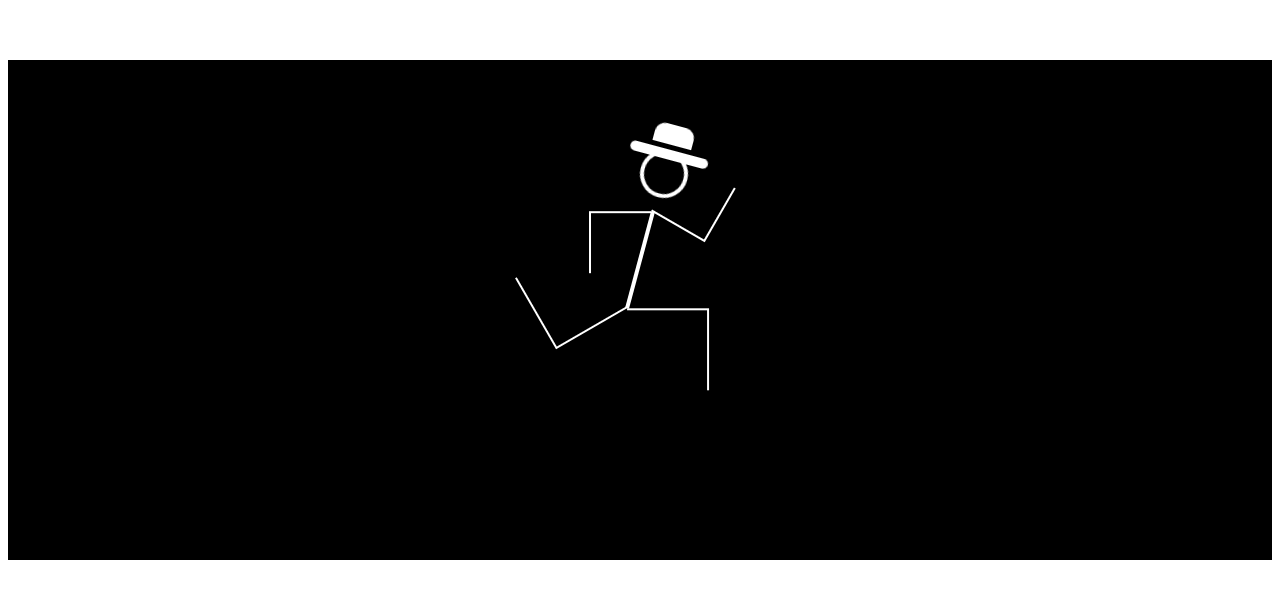
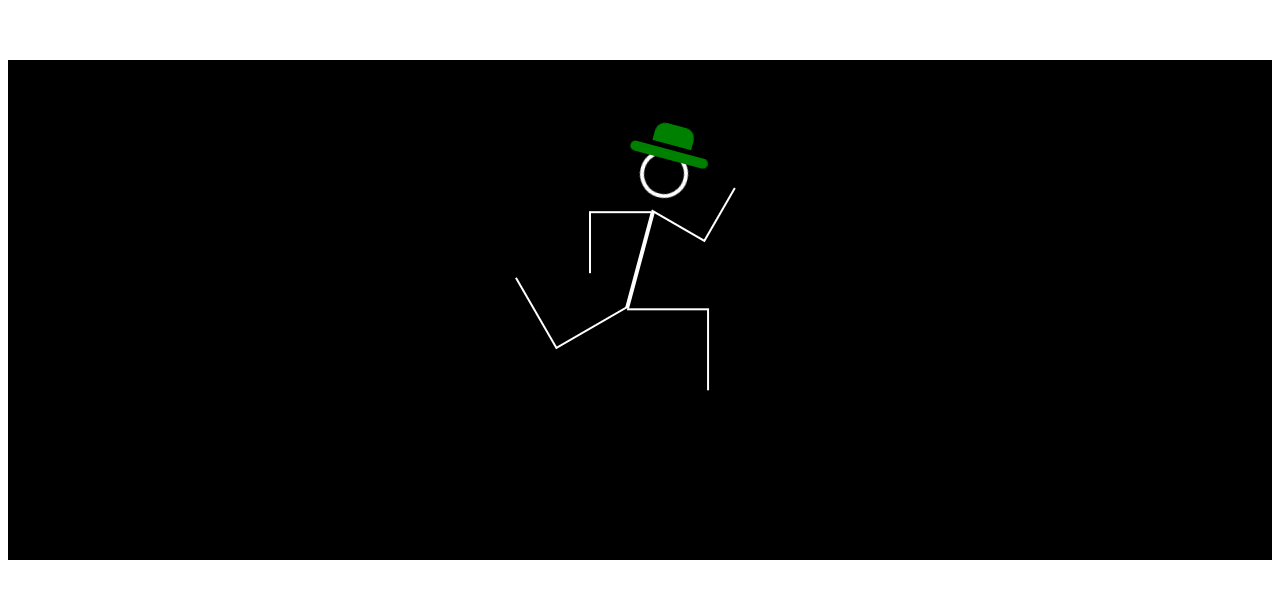
Before and after one commit to 8azaDev/hackathon002, a plain HTML site: page D-kane/D-kane.html in a window 1280 px wide. Shown: the part 140-738 px from the top of the page. Drawn offline with Linux system fonts and the light colour scheme.

Commit message:
修改命名

```diff
--- a/04-kane/04-kane.html
+++ b/D-kane/D-kane.html
@@ -31,6 +31,11 @@
     		border: 4px solid #fff;
     		border-radius: 100px;
     		animation: bodyRun 1s linear infinite;
+    	}
+
+    	.head:before,
+    	.head:after {
+    		background-color: green !important;
     	}
 
     	.head:before {
```
